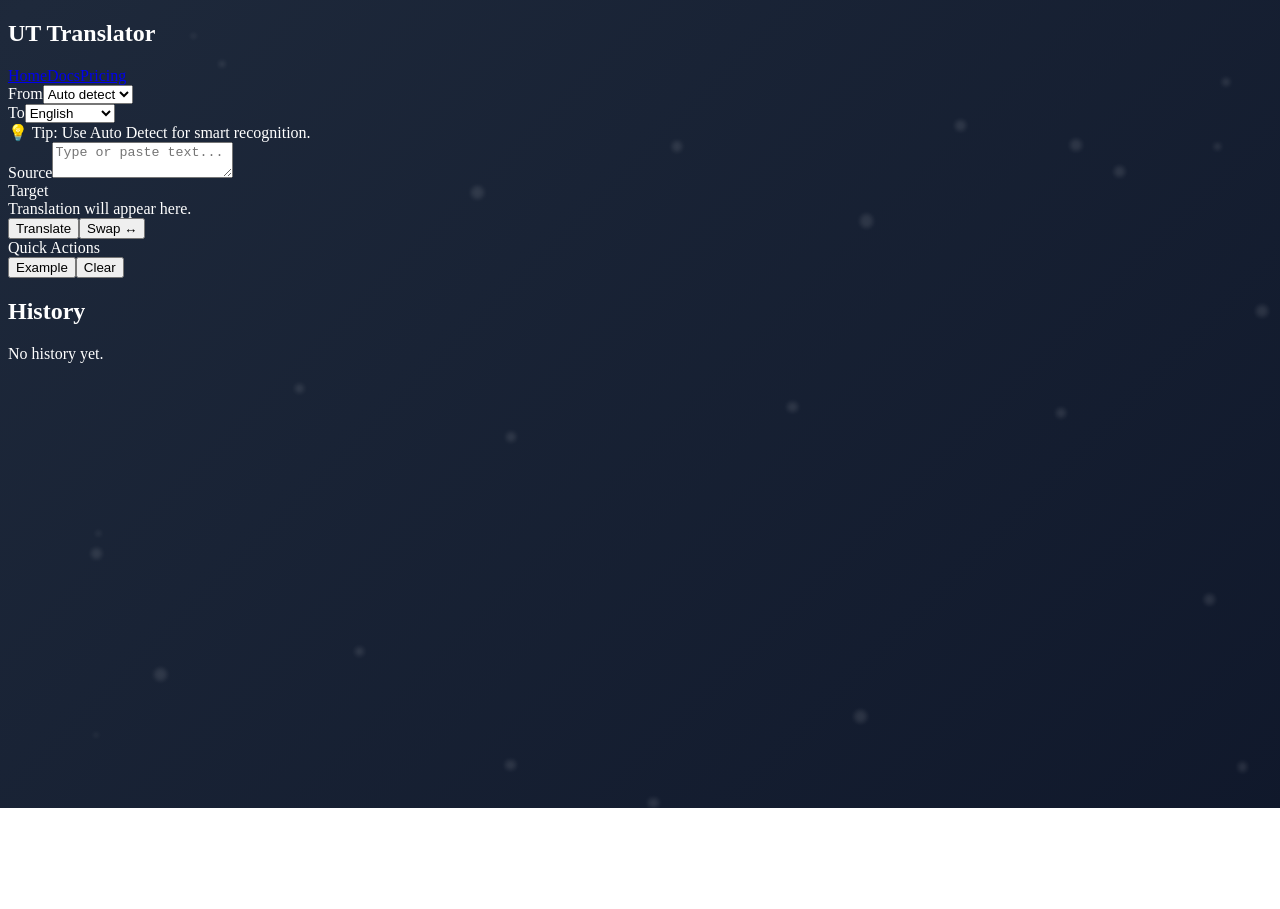
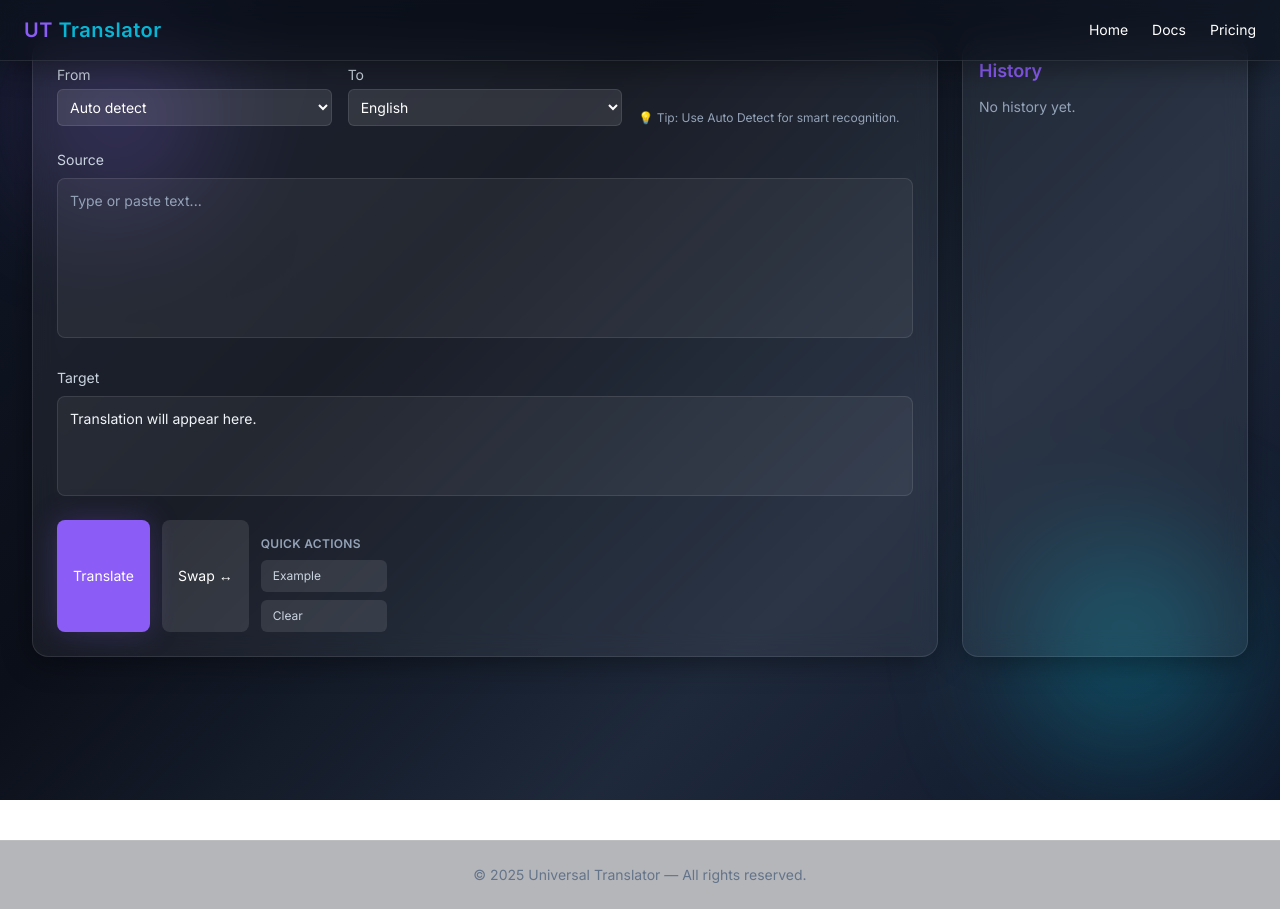
Before and after one commit to karan-sidhu22/UNIVERSAL-TRANSLATOR, a Next.js app: page / in a window 1280 px wide. Before the commit the page ends 808 px from the top, so only its background shows below. Built offline with nearby package versions, Linux system fonts and the light colour scheme.

Commit message:
updated the layout.js

```diff
--- a/app/globals.css
+++ b/app/globals.css
@@ -1,24 +1,18 @@
-body {
-  @apply bg-bg text-white;
-  background: linear-gradient(-45deg, #0f172a, #1e293b, #0b0f19, #111827);
-  background-size: 400% 400%;
-  animation: gradientShift 12s ease infinite;
+@tailwind base;
+@tailwind components;
+@tailwind utilities;
+
+:root {
+  --accent-from: #00f5d4;
+  --accent-to: #6a5cff;
 }
 
-/* Optional floating particles background */
-.particle {
-  position: absolute;
-  border-radius: 50%;
-  background: rgba(255, 255, 255, 0.1);
-  filter: blur(2px);
-  animation: float 8s ease-in-out infinite;
+body {
+  font-family: Inter, ui-sans-serif, system-ui, -apple-system, "Segoe UI",
+    Roboto, "Helvetica Neue", Arial;
 }
 
-@keyframes gradientShift {
-  0%, 100% {
-    background-position: 0% 50%;
-  }
-  50% {
-    background-position: 100% 50%;
-  }
+/* small helper */
+.scrollbar-hidden::-webkit-scrollbar {
+  display: none;
 }
--- a/app/layout.js
+++ b/app/layout.js
@@ -1,15 +1,41 @@
+// app/layout.js
 import "./globals.css";
+import { Inter } from "next/font/google";
+
+const inter = Inter({ subsets: ["latin"] });
 
 export const metadata = {
   title: "Universal Translator",
-  description: "Translate anything — pro quality, gorgeous UI"
+  description:
+    "Translate instantly with context, tone, and style using Universal Translator.",
+  keywords:
+    "translator, ai translation, multilingual, universal translator, realtime translate",
+  authors: [{ name: "Your Name" }],
+  openGraph: {
+    title: "Universal Translator",
+    description: "Translate smarter — fast, contextual, and accurate.",
+    url: "https://yourdomain.com",
+    siteName: "Universal Translator",
+    type: "website",
+  },
+  icons: {
+    icon: "/favicon.ico",
+  },
 };
 
 export default function RootLayout({ children }) {
   return (
-    <html lang="en">
-      <body className="bg-[radial-gradient(ellipse_at_top_right,_var(--tw-gradient-stops))] from-[#041827] to-[#071020] min-h-screen text-slate-100">
+    <html lang="en" className="scroll-smooth">
+      <body
+        className={`${inter.className} relative min-h-screen antialiased text-white selection:bg-accent2/30 selection:text-accent`}
+      >
+        {/* 🌐 Background layer handled by globals.css */}
         {children}
+
+        {/* 💡 Optional footer */}
+        <footer className="text-center text-sm text-slate-500 py-6 border-t border-white/10 mt-10 backdrop-blur-md bg-bg/30">
+          © {new Date().getFullYear()} Universal Translator — All rights reserved.
+        </footer>
       </body>
     </html>
   );
```
